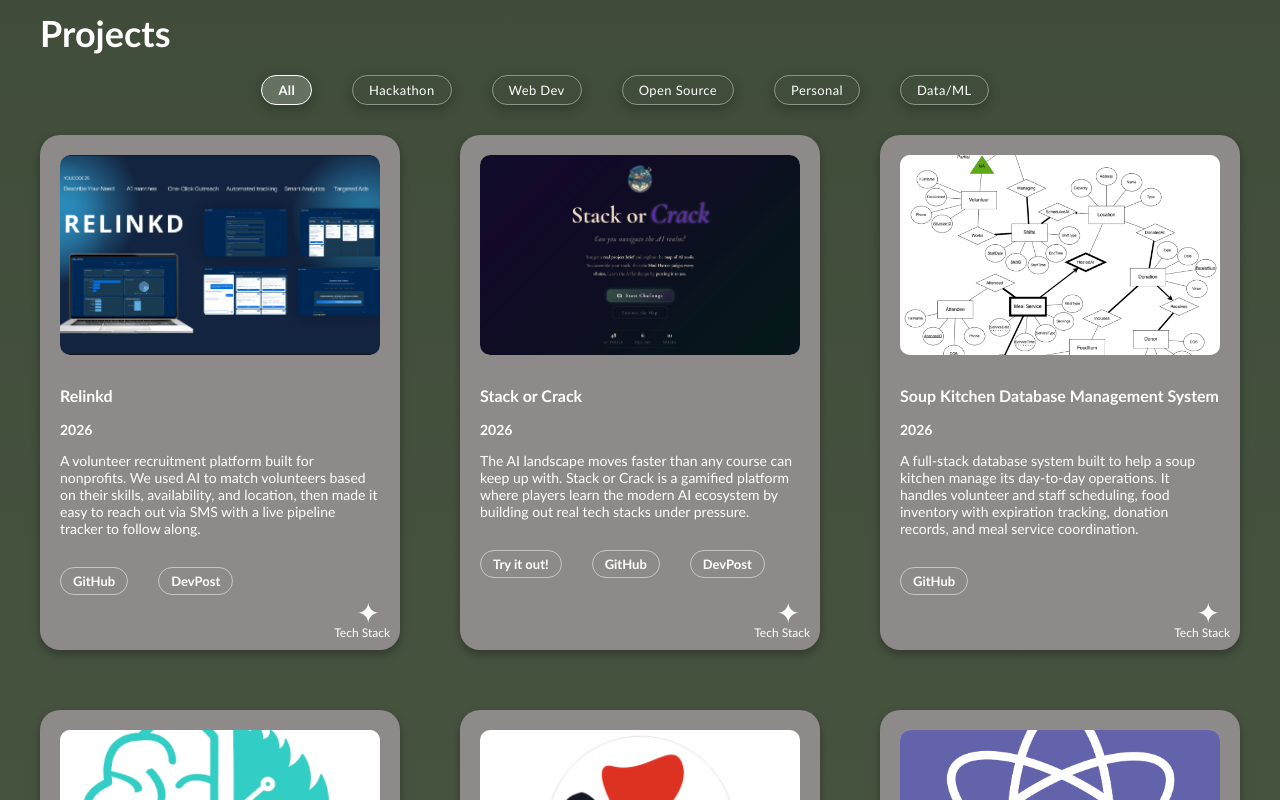
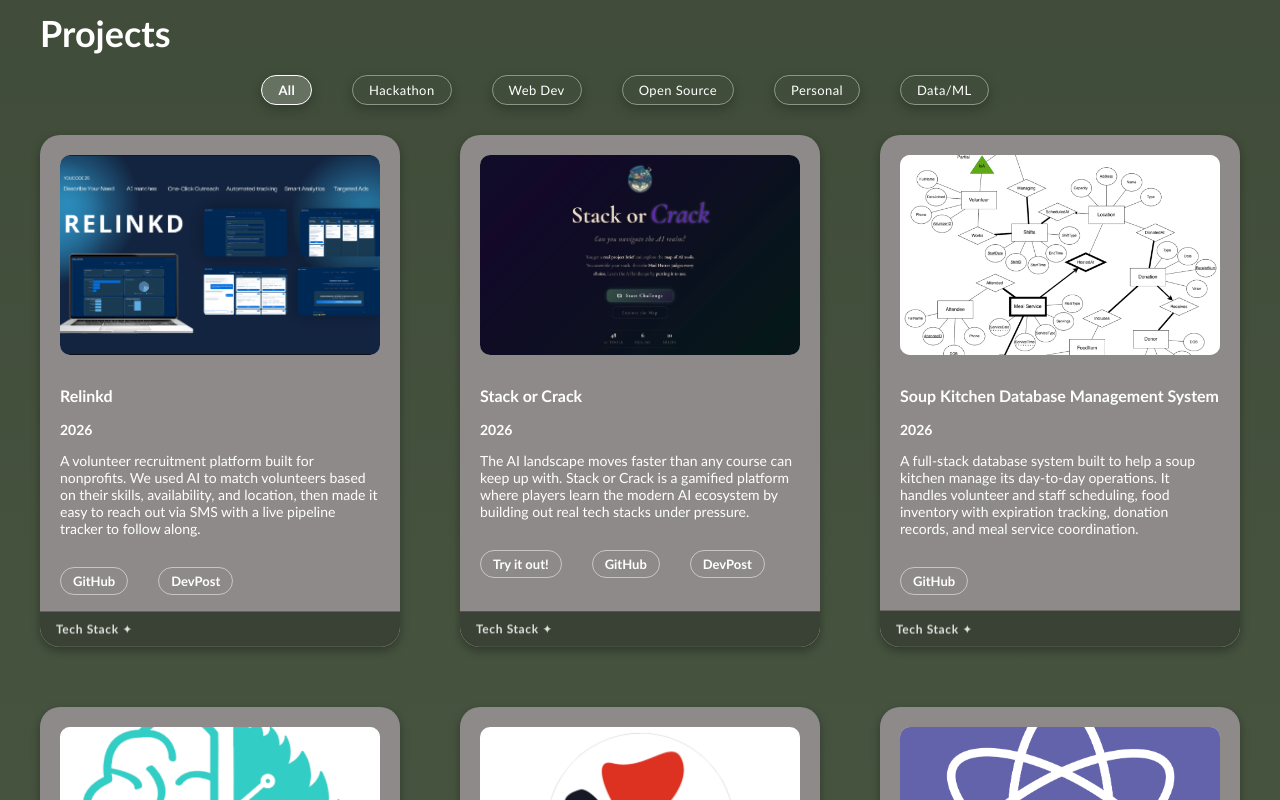
Before and after one commit to MaddieWright/PersonalPortfolio, a React (Vite) app: page / in a window 1280 px wide. Shown: the part 1780-2580 px from the top of the page. Built offline with nearby package versions, Linux system fonts and the light colour scheme.

Commit message:
project tech stack drawer

```diff
--- a/src/components/Projects.css
+++ b/src/components/Projects.css
@@ -71,7 +71,7 @@ h3 {
     background-color: #8E8A8A;
     color: white;
     padding: 20px;
-    padding-bottom: 55px;
+    padding-bottom: 52px;
     border-radius: 20px;
     min-width: 220px;
     flex-shrink: 0;
@@ -84,6 +84,7 @@ h3 {
     box-shadow: 0px 4px 10px rgba(0, 0, 0, 0.3);
     transition: transform 0.3s ease, box-shadow 0.3s ease;
     opacity: 0;
+    overflow: hidden;
 }
 
 .project-card.card-visible {
@@ -121,67 +122,47 @@ h3 {
     margin-bottom: 5px;
 }
 
-.star {
+.tech-drawer {
     position: absolute;
-    bottom: 10px;
-    right: 10px;
-    font-size: 28px;
+    bottom: 0;
+    left: 0;
+    right: 0;
+    background: rgba(50, 60, 45, 0.92);
+    backdrop-filter: blur(6px);
+    border-radius: 0 0 20px 20px;
+    transform: translateY(calc(100% - 36px));
+    transition: transform 0.35s ease;
+    padding: 0 16px 16px;
 }
 
-.techstack-box ul {
-    margin-top: 10px;
-    padding-left: 20px;
+.project-card:hover .tech-drawer,
+.tech-drawer.tech-drawer-open {
+    transform: translateY(0);
 }
 
-.techstack-box li {
-    margin-bottom: 8px;
-}
-
-.star-wrapper {
-    position: absolute;
-    bottom: 10px;
-    right: 10px;
-    display: flex;
-    align-items: center;
-    gap: 8px;
+.tech-drawer-tab {
     cursor: pointer;
 }
 
-.star {
-    font-size: 28px;
-    transition: transform 0.2s ease, color 0.2s ease;
+.tech-drawer-tab {
+    height: 36px;
+    display: flex;
+    align-items: center;
+    font-size: 12px;
+    font-weight: 600;
+    letter-spacing: 0.05em;
+    opacity: 0.85;
 }
 
-.star:hover {
-    transform: scale(1.2);
-    color: #FFD700;
-}
-
-.tech-label {
+.tech-drawer-list {
+    list-style: disc;
+    padding-left: 18px;
+    margin: 0;
     font-size: 12px;
-    margin-left: 8px;
-    color: white;
-    cursor: help;
-}
-
-
-.techstack-box {
-    display: none;
-    position: absolute;
-    bottom: 30px;
-    right: 0;
-    background-color: rgba(255, 255, 255, 0.95);
-    color: black;
-    padding: 20px;
-    border-radius: 20px;
-    width: 280px;
-    font-size: 14px;
-    box-shadow: 0px 4px 10px rgba(0, 0, 0, 0.3);
-    z-index: 100;
-}
-
-.star-wrapper:hover .techstack-box {
-    display: block;
+    line-height: 1.6;
+    color: rgba(255, 255, 255, 0.9);
+    max-height: 200px;
+    overflow-y: auto;
 }
 
 .image {
--- a/src/components/Projects.jsx
+++ b/src/components/Projects.jsx
@@ -180,6 +180,7 @@ const projects = [
 
 function Projects() {
     const [active, setActive] = useState('All');
+    const [openDrawer, setOpenDrawer] = useState(null);
     const sectionRef = useRef(null);
     const containerRef = useRef(null);
 
@@ -241,17 +242,18 @@ function Projects() {
                                 ))}
                             </div>
                         </div>
-                        <div className="star-wrapper">
-                            <span className="star">✦</span>
-                            <span className="tech-label">Tech Stack</span>
-                            <div className="techstack-box">
-                                <h4>Tech Stack</h4>
-                                <ul>
-                                    {project.tech.map((item, i) => (
-                                        <li key={i}>{item}</li>
-                                    ))}
-                                </ul>
+                        <div className={`tech-drawer ${openDrawer === index ? 'tech-drawer-open' : ''}`}>
+                            <div
+                                className="tech-drawer-tab"
+                                onClick={() => setOpenDrawer(prev => prev === index ? null : index)}
+                            >
+                                Tech Stack ✦
                             </div>
+                            <ul className="tech-drawer-list">
+                                {project.tech.map((item, i) => (
+                                    <li key={i}>{item}</li>
+                                ))}
+                            </ul>
                         </div>
                     </div>
                 ))}
```
